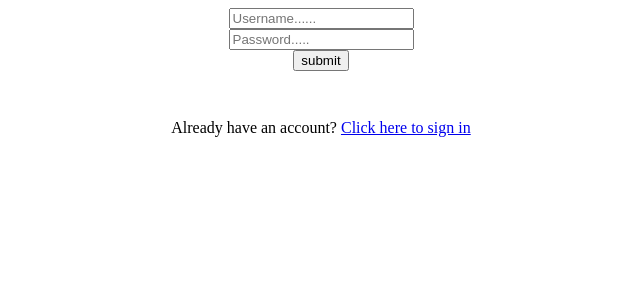
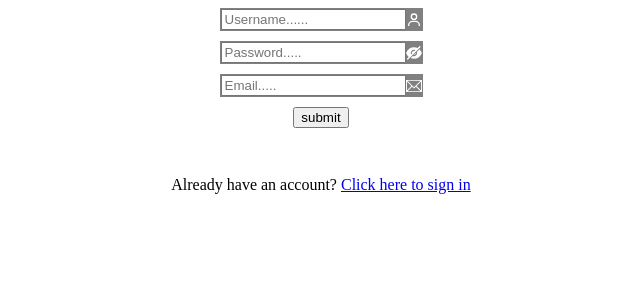
Before and after one commit to okechukwu-okolie/codingpractice-, a React (Vite) app: page /signUp in a window 1280 px wide. Shown: the top 300 px of the page, without its empty margins (319-959 px from the left). Built offline with nearby package versions, Linux system fonts and the light colour scheme; a web font is replaced by a local one.

Commit message:
adding to the codebase

```diff
--- a/src/components/registration/scheduler/Scheduler.jsx
+++ b/src/components/registration/scheduler/Scheduler.jsx
@@ -1,15 +1,57 @@
+import { EditFilled } from '@ant-design/icons'
 import React,{useState} from 'react'
+import { BiEdit, BiPowerOff, BiTrash } from 'react-icons/bi'
+import { useNavigate } from 'react-router-dom'
+
 
 const Scheduler = () => {
     const [schedule, setSchedule] = useState('')
+    const [schedulerList, setSchedulerList] = useState([])
+    const [error, setError] = useState('')
+    const [errorState, setErrorState] = useState(false)
+    const navigate = useNavigate()
+
+    const submit = (e) =>{
+      e.preventDefault()
+      if (schedule.trim() === ''){
+        setErrorState(!errorState)
+         return setError('.......please input a detail to schedule')
+      }
+      const userSchedules = {
+        id:Date.now(),
+        text:schedule,
+        completed:false
+      }
+      setErrorState(false)
+      setSchedulerList([...schedulerList, userSchedules])
+      setSchedule('')
+    }
+    const toSignInPage = () =>{
+      navigate('/signin')
+    }
+
+
+
   return (
     <main>
-      <form action="">
+      <BiPowerOff style={{cursor:'pointer', color:'red'}} onClick={toSignInPage}/>
+      <form onSubmit={submit}>
         <input type="text"
                 value={schedule}
                 onChange={(e)=>setSchedule(e.target.value)}
                 placeholder='....schedule your todo here.' />
+
+                <button type='submit'>Add Schedule</button>
+
       </form>
+                {errorState && <p style={{color:'red'}}>{error}</p>}
+
+
+                <ul>
+                  {schedulerList.map((list)=>
+                  <li key={list.id}>{list.text} <span><BiEdit/></span><span><BiTrash/></span> </li>
+                  )}
+                </ul>
     </main>
   )
 }
--- a/src/components/registration/siginin/SignIn.jsx
+++ b/src/components/registration/siginin/SignIn.jsx
@@ -16,20 +16,21 @@ const SignIn = () => {
 
 
     const submit = (e) =>{
+
         e.preventDefault
-        if(username === savedUsername && password === savedPassword){
-            setError(error)
-            setMessage('Welcome to the SCHEDULER')
-             setInterval(() => {
+        if(username  && password ){
+
+            setInterval(() => {
                 navigate('/')
             }, 5000);
         }
         setError(!error)
-        setMessage()
+        return setMessage('the username and password you provided are incorrect')
     }
   return (
     <main>
         <form onSubmit={submit}>
+
             <input type="text"
                 value={username}
                 onChange={(e)=>setUsername(e.target.value)}
@@ -43,8 +44,9 @@ const SignIn = () => {
 
                 <button type='submit'>enter</button>
         </form>
-      {error ?`${message}`:`${message}`}
+      {error ?<p style={{color:'green'}}>{message}</p>:<p style={{color:'red'}}>{message}</p>}
       <Link to='/signup'> Click here to register</Link>
+      <Link to='/'>to main dashboard</Link>
 
     </main>
   )
--- a/src/components/registration/signup/SignUp.jsx
+++ b/src/components/registration/signup/SignUp.jsx
@@ -1,37 +1,52 @@
 import React,{useState} from 'react'
 import { useNavigate,Link } from 'react-router-dom'
 import './signup.css'
+import { EyeFilled, EyeInvisibleFilled } from '@ant-design/icons'
+import { BiUser } from 'react-icons/bi'
+import { MdEmail } from 'react-icons/md'
+import { TfiEmail } from 'react-icons/tfi'
 
 const SignUp = () => {
     const [username, setUsername] = useState('')
     const [password, setPassword] = useState('')
+    const [email, setEmail] = useState('')
     const [message, setMessage] = useState('')
     const [userCredentialList, setUserCredentialList] = useState([])
     const [credential, setCredential] = useState(false)
+    const [eyeClicked, setEyeClicked] = useState(true)
     const navigate = useNavigate()
 
 
     const submit = (e) =>{
         e.preventDefault()
 
-        if(!username || !password){
+        if(!username || !password || !email){
           setCredential(credential)
          return  setMessage('....Please provide your username and password')
         }
 
-        const Username = localStorage.setItem('savedUsername', username)
-       const Password =  localStorage.setItem('savedPassword',password)
+        const digit = /^\d+\w+[a-zA-Z0-9_]$/
+        const letter = /^\w$/
+        // console.log(digit.test(password))
+        // if(password !== passwordPattern ){
+
+        // }
+
+        // const Username =
+        localStorage.setItem('savedUsername', username)
+      //  const Password =
+       localStorage.setItem('savedPassword',password)
         setCredential(!credential)
         setMessage('.....Successfully signed in')
 
-        const individualCredential = {
-          id: Date.now(),
-          username:Username,
-          password:Password,
-        }
+        // const individualCredential = {
+        //   id: Date.now(),
+        //   username:Username,
+        //   password:Password,
+        // }
 
-        setUserCredentialList([...userCredentialList, individualCredential])
-        console.log(setUserCredentialList)
+        // setUserCredentialList([...userCredentialList, individualCredential])
+        // console.log(setUserCredentialList)
 
 
         setInterval(() => {
@@ -39,20 +54,44 @@ const SignUp = () => {
                 }, 2000);
             }
 
+            const eyeClick = () =>{
+                setEyeClicked(!eyeClicked)
+            }
+
 
   return (
     <main>
-      <form onSubmit={submit}>
+      <form onSubmit={submit} style={{display:'flex',gap:'10px'}}>
+
+        {/* username of the user */}
+
+        <div style={{border:'1px solid grey', display:'flex',alignItems:'center', backgroundColor:'grey',color:'white'}}>
         <input type="text"
             value={username}
             onChange={(e)=>setUsername(e.target.value)}
             placeholder='Username......'
-            />
-        <input type="password"
-            value={password}
-            onChange={(e)=>setPassword(e.target.value)}
-            placeholder='Password.....'/>
+            /><BiUser/>
+        </div>
 
+        {/* password of the user */}
+            <div style={{border:'1px solid grey', display:'flex',alignItems:'center', backgroundColor:'grey',color:'white'}}>
+            <input
+                type={eyeClicked ? "password" : 'text'}
+                value={password}
+                onChange={(e)=>setPassword(e.target.value)}
+                placeholder='Password.....'/>
+                {eyeClicked ? <EyeInvisibleFilled onClick={eyeClick} />: <EyeFilled onClick={eyeClick}/>}
+            </div>
+
+            {/* email of the user */}
+            <div style={{border:'1px solid grey', display:'flex',alignItems:'center', backgroundColor:'grey',color:'white'}}>
+              <input type="email"
+              value={email}
+              onChange={(e)=>setEmail(e.target.value)}
+              placeholder='Email.....'/><TfiEmail/>
+            </div>
+
+        {/* submit button */}
         <button type='submit'>submit</button>
 
       </form>
```
